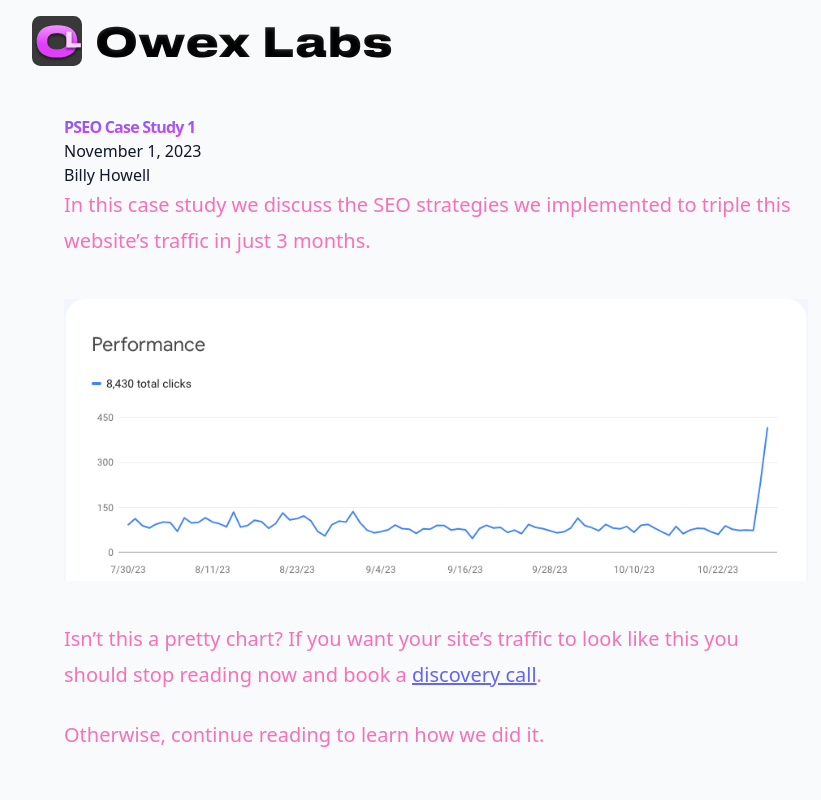
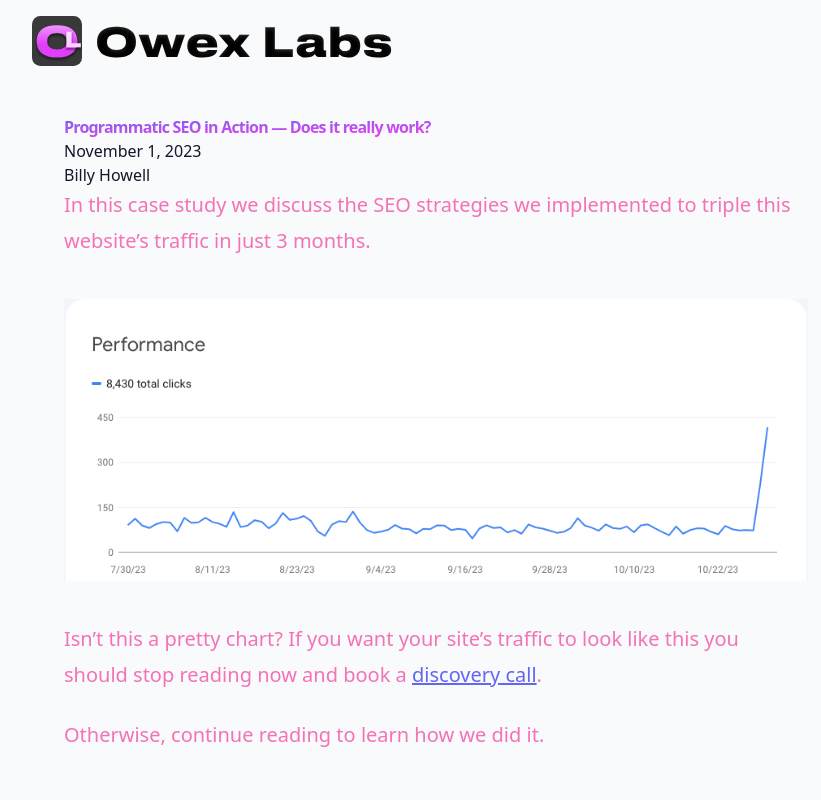
Before and after one commit to Billyjameshowell/astro-landing-page, an Astro site: page /blog/case-study-1 in a window 1280 px wide. Shown: the top 800 px of the page, without its empty margins (0-821 px from the left). Built offline with nearby package versions, Linux system fonts and the light colour scheme; Astro itself is replaced by a stand-in of ours; what tailwindcss-fluid-type would draw is missing.

Commit message:
changed case study 1 title

```diff
--- a/src/content/blog/case-study-1.md
+++ b/src/content/blog/case-study-1.md
@@ -1,5 +1,5 @@
 ---
-title: PSEO Case Study 1
+title: Programmatic SEO in Action — Does it really work?
 description: Learn how we took doubled this sports startup traffic in just 3 months with programmatic SEO.
 date: 2023-11-01
 stringDate: November 1, 2023
```
